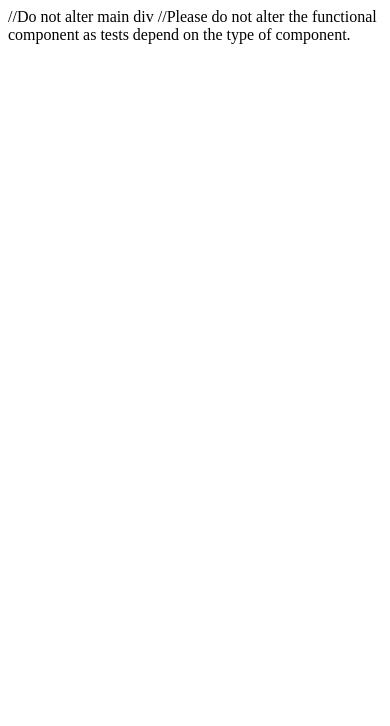
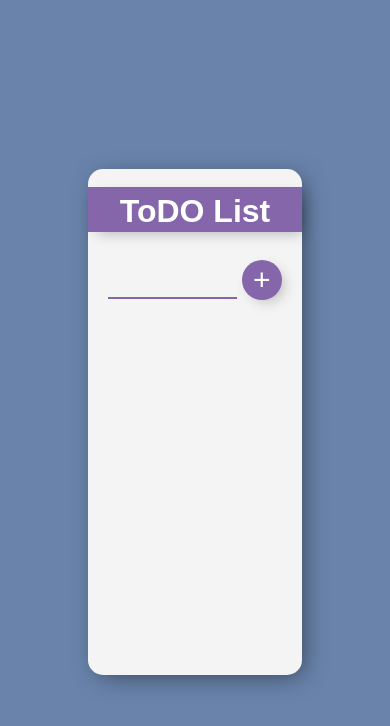
Before and after one commit to m2-madhav/Weekend-Hackathon-3---Todo-List-React, a React app: page / in a window 390 px wide. Shown: the top 726 px of the page. Built offline with nearby package versions, Linux system fonts and the light colour scheme.

Commit message:
code-added

```diff
--- a/src/components/App.js
+++ b/src/components/App.js
@@ -1,15 +1,63 @@
-import React from "react";
+import React, { useState } from "react";
 import "./../styles/App.css";
+import ToDoList from "./ToDoLists";
 
-function App()
-{
-	return (
-	<div id="main">
-	//Do not alter main div
-	//Please do not alter the functional component as tests depend on the type of component.
-	</div>
-	);
+function App() {
+  const [inputList, setInputList] = useState(" ");
+
+  const itemEvent = (event) => {
+    setInputList(event.target.value);
+  };
+
+  const [Items, setItems] = useState([]);
+  const listOfItems = () => {
+    setItems((oldItems) => {
+      return [...oldItems, inputList];
+    });
+    setInputList(" ");
+  };
+
+  const deleteItem = (id) => {
+    console.log("deleted");
+
+    setItems((oldItems) => {
+      return oldItems.filter((arrEle, index) => {
+        return index !== id;
+      });
+    });
+  };
+
+  return (
+    <>
+      <div id="main">
+        <div id="center_div">
+          <br />
+          <h1>ToDO List</h1>
+          <br />
+          <input
+            type="text"
+            placeholder="Add an items"
+            value={inputList}
+            onChange={itemEvent}
+          />
+          <button onClick={listOfItems}> + </button>
+
+          <ol>
+            {Items.map((itemVal, index) => {
+              return (
+                <ToDoList
+                  key={index}
+                  id={index}
+                  text={itemVal}
+                  onSelect={deleteItem}
+                />
+              );
+            })}
+          </ol>
+        </div>
+      </div>
+    </>
+  );
 }
 
-
 export default App;
--- /dev/null
+++ b/src/components/ToDoLists.jsx
@@ -0,0 +1,20 @@
+import React from "react";
+
+const ToDoList = (props) => {
+  return (
+    <>
+      <div className="todo_style">
+        <i
+          class="fas fa-times"
+          aria-hidden="true"
+          onClick={() => {
+            props.onSelect(props.id);
+          }}
+        />
+        <li>{props.text}</li>;
+      </div>
+    </>
+  );
+};
+
+export default ToDoList;
--- a/src/index.html
+++ b/src/index.html
@@ -4,7 +4,12 @@
 <meta charset="UTF-8">
 <meta name="viewport" content="width=device-width, initial-scale=1.0">
 <meta http-equiv="X-UA-Compatible" content="ie=edge">
-<title>React Boilerplate</title>
+<link href="https://maxcdn.bootstrapcdn.com/font-awesome/4.7.0/css/font-awesome.min.css"
+rel="stylesheet"
+integrity="sha384-wvfXpqpZZVQGK6TAh5PVlGOfQNHSoD2xbE+QkPxCAFlNEevoEH3Sl0sibVcOQVnN"
+crossorigin="anonymous">
+
+<title>React App</title>
 </head>
 <body>
 <div id="root">
--- a/src/styles/App.css
+++ b/src/styles/App.css
@@ -1,16 +1,129 @@
-h1 {
-    color: #27aedb;
+* {
+  box-sizing: border-box;
+  padding: 0;
+  margin: 0;
+  font-family: Arial, sans-serif;
+}
+
+#main {
+  width: 100%;
+  height: 100vh;
+  background: #6983aa;
+  display: flex;
+  flex-direction: row;
+  justify-content: center;
+  align-items: center;
   text-align: center;
 }
 
+#center_div {
+  width: 25%;
+  height: 80vh;
+  background-color: #f4f4f4;
+  box-shadow: 5px 5px 25px -5px rgba(0, 0, 0, 0.5);
+  border-radius: 15px;
+}
 
-button{
-    color: #27aedb;
+h1 {
+  color: white;
+  background: transparent;
+  background-color: #8566aa;
+  padding: 6px 0 2px 0;
+  margin-bottom: 10px;
+  box-shadow: 5px 5px 15px -5px rgba(0, 0, 0, 0.3);
+}
+
+input {
   text-align: center;
+  height: 30px;
+  top: 10px;
+  border: none;
+  background: transparent;
+  font-size: 20px;
+  font-weight: 500;
+  width: 60%;
+  border-bottom: 2px solid #8566aa;
+  outline: none;
+}
+
+button {
+  min-height: 40px;
+  width: 40px;
+  border-radius: 50%;
+  border-color: transparent;
+  background-color: #8566aa;
+  color: #fff;
+  font-size: 40px;
+  border: none;
+  outline: none;
+  margin-left: 10px;
+  box-shadow: 5px 5px 15px -5px rgba(0, 0, 0, 0.3);
+}
+
+button:hover {
+  background-color: #27aedb;
+}
+
+ol {
+  margin-top: 30px;
+}
+
+ol li {
+  padding-left: 0px;
+  text-align: left;
+  font-size: 20px;
+  min-height: 40px;
+  display: flex;
+  align-items: center;
+  color: #8566aa;
+  text-transform: capitalize;
+}
+
+.todo_style {
+  display: flex;
+  flex-direction: row;
+  justify-content: left;
+  align-items: center;
+}
+
+.todo_style .fa-times {
+  width: 20px;
+  height: 20px;
+  display: flex;
+  justify-content: center;
+  align-items: center;
+  background-color: #8566aa;
+  border-radius: 50%;
+  margin: 0 15px 0 35px;
+  color: aliceblue;
+  box-shadow: 5px 5px 15px -5px rgba(0, 0, 0, 0.3);
+}
+
+.todo_style .fa-times:hover {
+  background-color: crimson;
+}
+
+.todo_style .fa-times:hover .list_style {
+  color: crimson;
+}
+
+@media (max-width: 768px) {
+  #center_div {
+    width: 55%;
+    height: 60%;
+  }
+}
+
+.todo_style .fa-times {
+  margin: 0 15px 0 15px;
+  display: flex;
   justify-content: center;
   align-items: center;
 }
-
-.bg-pink{
-	background-color:pink;
+button {
+  margin-left: 5px;
+  min-height: 40px;
+  width: 40px;
+  color: #fff;
+  font-size: 30px;
 }
```
Lines whose indentation alone changed are shown as unchanged.
